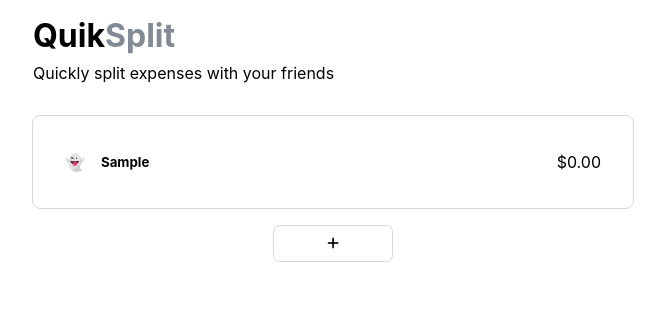
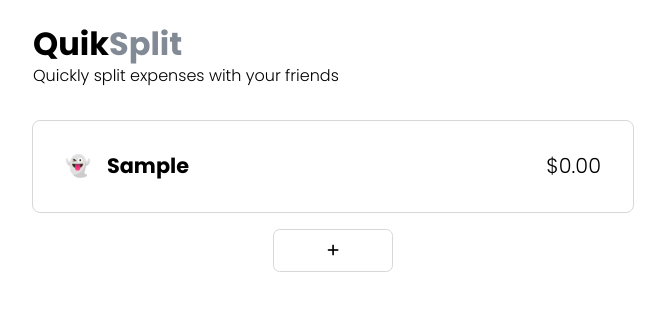
Before and after one commit to jcmagat/quiksplit, a React (Create React App) app: page / in a window 1280 px wide. Both pictures are taken after typing "Sample" into the empty fields and a click on the button 776 px from the left and 218 px from the top of the page. Shown: the top 310 px of the page, without its empty margins (307-972 px from the left). Built offline with nearby package versions, Linux system fonts and the light colour scheme.

Commit message:
Improve typography and styling

```diff
--- a/public/index.html
+++ b/public/index.html
@@ -31,6 +31,14 @@
       rel="stylesheet"
       href="https://cdnjs.cloudflare.com/ajax/libs/font-awesome/6.1.1/css/all.min.css"
     />
+
+    <!-- Google Fonts -->
+    <link rel="preconnect" href="https://fonts.googleapis.com" />
+    <link rel="preconnect" href="https://fonts.gstatic.com" crossorigin />
+    <link
+      href="https://fonts.googleapis.com/css2?family=Poppins:wght@300;500;700&display=swap"
+      rel="stylesheet"
+    />
   </head>
   <body>
     <noscript>You need to enable JavaScript to run this app.</noscript>
--- a/src/css/style.css
+++ b/src/css/style.css
@@ -1,6 +1,23 @@
+body {
+  font-family: "Poppins", sans-serif;
+  font-weight: 300;
+  font-size: 1rem;
+  line-height: 1.5rem;
+}
+
+h1 {
+  font-size: 2rem;
+  font-weight: 700;
+}
+
+h2 {
+  font-size: 1.3em;
+  font-weight: 700;
+}
+
 button {
   cursor: pointer;
-  padding: 0.75em 4em;
+  padding: 1em 4em;
   border: 1px solid #d8d8d8;
   background: inherit;
   border-radius: 0.5em;
@@ -9,7 +26,7 @@ button {
 .parent-container {
   max-width: 600px;
   margin: auto;
-  padding-bottom: 4em;
+  padding: 1em 1em 3em;
 }
 
 .nav {
@@ -64,6 +81,10 @@ button {
   gap: 1em;
 }
 
+.friend-card-content span {
+  font-size: 1.3em;
+}
+
 .friend-card-name {
   -webkit-box-flex: 1;
       -ms-flex: 1;
@@ -95,7 +116,7 @@ button {
 
 .debts-title {
   position: relative;
-  margin: 1em 1.7em 0;
+  margin: 1em 1.5em 0;
 }
 
 .debts-title span {
@@ -108,6 +129,7 @@ button {
   border-bottom: 1px solid #d8d8d8;
   margin: 0 1em;
   padding: 0 1em 0.5em;
+  color: #828a95;
 }
 
 .debts-subtitle span {
@@ -123,11 +145,13 @@ button {
 
 .debts-list p {
   margin: 0.5em 0;
+  color: #828a95;
 }
 
 .debts-list li {
   margin-left: 1em;
   padding-left: 0.5em;
+  color: #828a95;
 }
 
 .debts-list i {
@@ -136,6 +160,11 @@ button {
 }
 
 .debts-list span {
+  color: black;
+  font-weight: 500;
+}
+
+.debts-list-amount {
   position: absolute;
   right: 0;
 }
--- a/src/css/style.scss
+++ b/src/css/style.scss
@@ -1,11 +1,42 @@
 // ========== Variables ==========
+// colors
 $gray: #828a95;
 $lightGray: #d8d8d8;
 
-// ========== Default ==========
+// font-family
+$poppins: "Poppins", sans-serif;
+
+// font-weight
+$fw-regular: 300;
+$fw-semibold: 500;
+$fw-bold: 700;
+
+// font-size
+$fs-h1: 2rem;
+$fs-h2: 1.3em;
+$fs-body: 1rem;
+
+// ========== General ==========
+body {
+  font-family: $poppins;
+  font-weight: $fw-regular;
+  font-size: $fs-body;
+  line-height: 1.5rem;
+}
+
+h1 {
+  font-size: $fs-h1;
+  font-weight: $fw-bold;
+}
+
+h2 {
+  font-size: $fs-h2;
+  font-weight: $fw-bold;
+}
+
 button {
   cursor: pointer;
-  padding: 0.75em 4em;
+  padding: 1em 4em;
   border: 1px solid $lightGray;
   background: inherit;
   border-radius: 0.5em;
@@ -15,7 +46,7 @@ button {
 .parent-container {
   max-width: 600px;
   margin: auto;
-  padding-bottom: 4em;
+  padding: 1em 1em 3em;
 }
 
 // ========== Navigation ==========
@@ -56,6 +87,10 @@ button {
   flex-direction: row;
   align-items: center;
   gap: 1em;
+
+  span {
+    font-size: $fs-h2;
+  }
 }
 
 .friend-card-name {
@@ -81,7 +116,7 @@ button {
 
 .debts-title {
   position: relative;
-  margin: 1em 1.7em 0;
+  margin: 1em 1.5em 0;
 
   span {
     position: absolute;
@@ -94,6 +129,7 @@ button {
   border-bottom: 1px solid $lightGray;
   margin: 0 1em;
   padding: 0 1em 0.5em;
+  color: $gray;
 
   span {
     position: absolute;
@@ -108,11 +144,13 @@ button {
 
   p {
     margin: 0.5em 0;
+    color: $gray;
   }
 
   li {
     margin-left: 1em;
     padding-left: 0.5em;
+    color: $gray;
   }
 
   i {
@@ -121,9 +159,14 @@ button {
   }
 
   span {
-    position: absolute;
-    right: 0;
+    color: black;
+    font-weight: $fw-semibold;
   }
+}
+
+.debts-list-amount {
+  position: absolute;
+  right: 0;
 }
 
 .debts-simplify {
--- a/src/features/Debts/DebtsContainer.tsx
+++ b/src/features/Debts/DebtsContainer.tsx
@@ -70,10 +70,10 @@ function DebtsContainer() {
     <>
       {debts.length > 0 && (
         <div className="debts-container">
-          <h3 className="debts-title">
+          <h2 className="debts-title">
             Total expenses
             <span>{`$${total.toFixed(2)}`}</span>
-          </h3>
+          </h2>
 
           <p className="debts-subtitle">
             Each person pays
@@ -85,6 +85,7 @@ function DebtsContainer() {
 
             {debts.map((debt, index) => (
               <li key={index}>
+                <span>
                   {`${friends[debt.debtorId]?.emoji} ${
                     friends[debt.debtorId]?.name
                   }`}
@@ -95,7 +96,10 @@ function DebtsContainer() {
                     friends[debt.creditorId]?.name
                   }`}
 
-                <span>{`$${debt.amount.toFixed(2)}`}</span>
+                  <span className="debts-list-amount">
+                    {`$${debt.amount.toFixed(2)}`}
+                  </span>
+                </span>
               </li>
             ))}
           </ol>
--- a/src/features/Friends/FriendCard.tsx
+++ b/src/features/Friends/FriendCard.tsx
@@ -83,11 +83,11 @@ export function FriendCard(props: Props) {
       ) : (
         <div className="friend-card" onClick={() => setIsEditMode(true)}>
           <div className="friend-card-content">
-            <p>{friend.emoji}</p>
+            <span>{friend.emoji}</span>
 
-            <h5 className="friend-card-name">{friend.name}</h5>
+            <h2 className="friend-card-name">{friend.name}</h2>
 
-            <p>{`$${friend.expense.toFixed(2)}`}</p>
+            <span>{`$${friend.expense.toFixed(2)}`}</span>
           </div>
         </div>
       )}
```
Also changed, not shown: 1 other file (tests, documents, lock files or other folders). Lines whose indentation alone changed are shown as unchanged.
